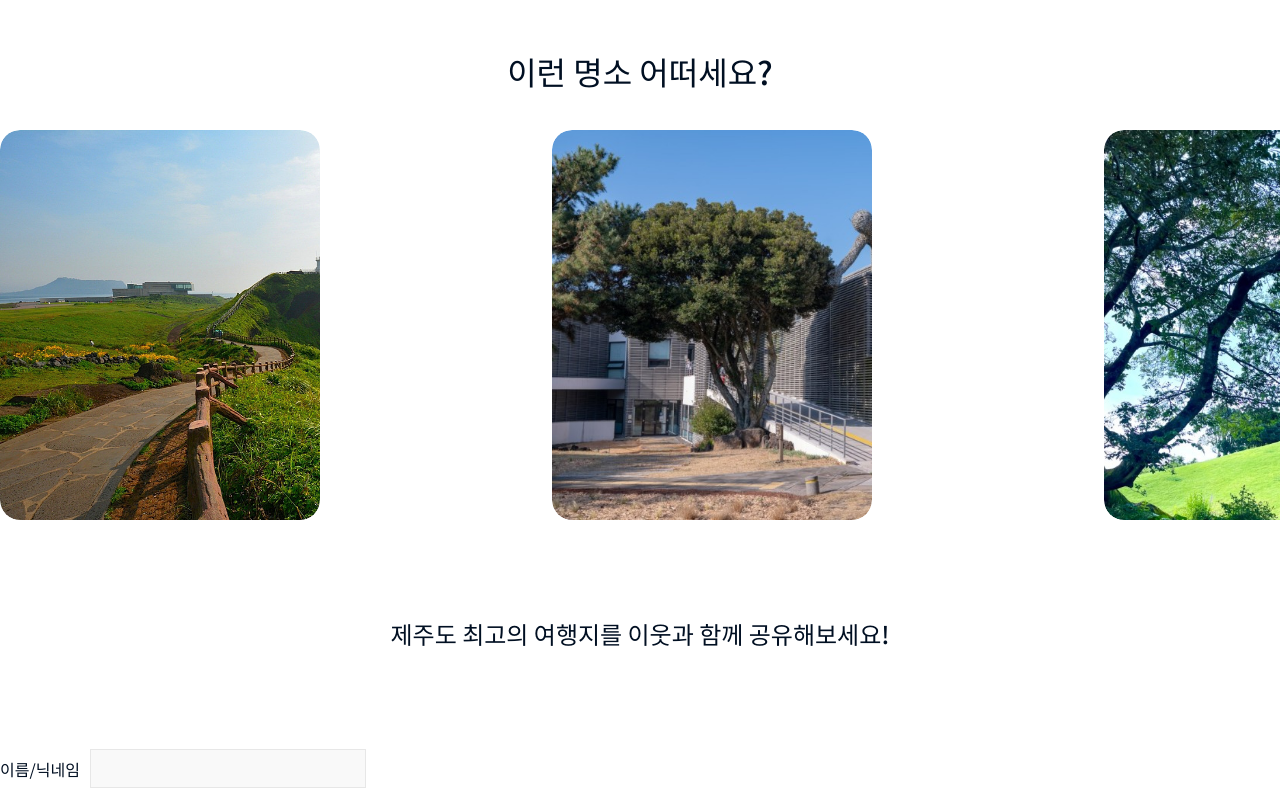
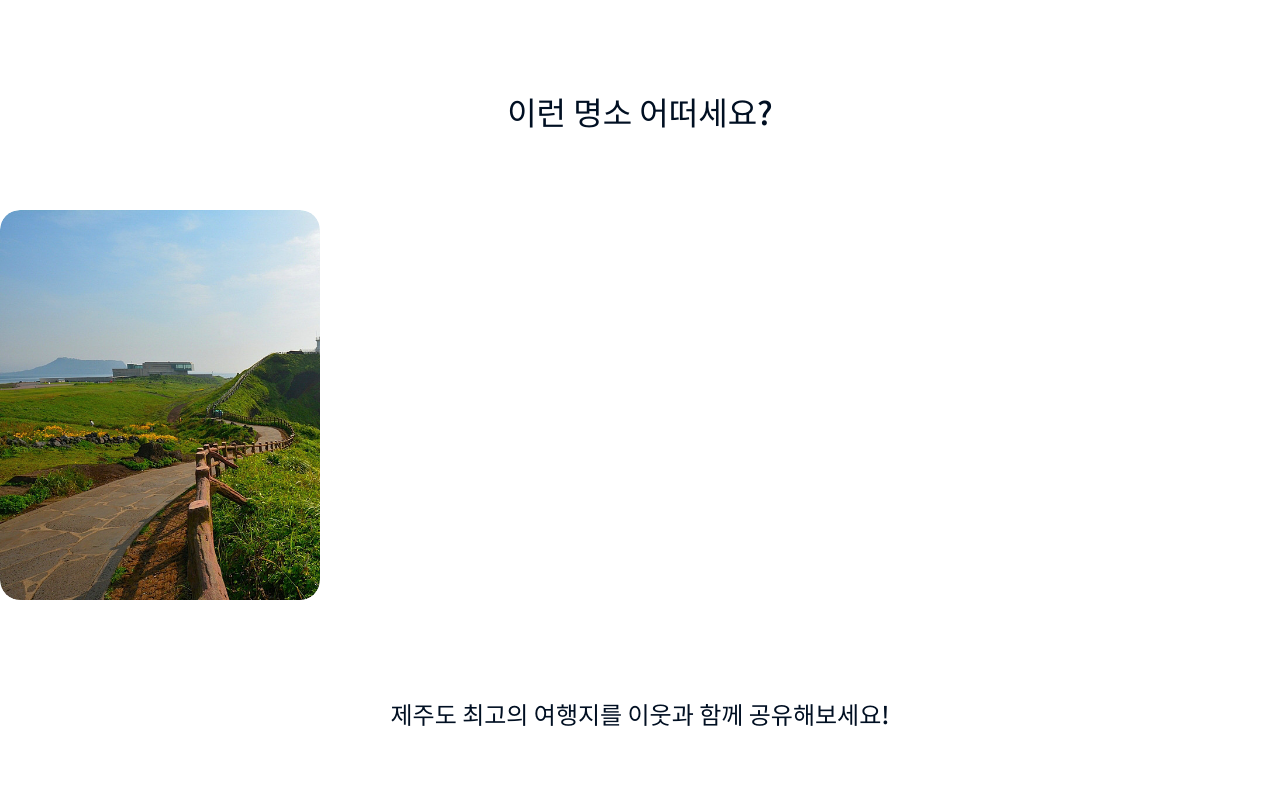
Before and after one commit to Kimjiwoo96/jejuThema-react, a React (Create React App) app: page / in a window 1280 px wide. Shown: the part 1560-2356 px from the top of the page. Built offline with nearby package versions, Linux system fonts and the light colour scheme; a web font is replaced by a local one.

Commit message:
댓글영역, 어트랙션 영역 슬라이드 반응형 수정

```diff
--- a/src/component/kjw/Comment.js
+++ b/src/component/kjw/Comment.js
@@ -12,11 +12,26 @@ function Comment(){
     const commentRegistration = (e) => {
         e.preventDefault()
 
-        if(window.confirm("댓글을 등록하시겠습니까?")){
-            setCommentdata((prev) => [{ nicknameValue, commentConText }, ...prev])
-            alert("댓글이 등록되었습니다")
-        };
+        if(nicknameValue == "" || commentConText == ""){
 
+            if(nicknameValue == "" && commentConText == ""){
+                alert("폼을 입력해주세요")
+            }else{
+                if(nicknameValue == ""){
+                    alert("이름 또는 닉네임을 입력해주세요")
+                }
+                if(commentConText == ""){
+                    alert("댓글내용을 입력해주세요")
+                }
+            }
+        }else{
+            if(window.confirm("댓글을 등록하시겠습니까?")){
+                setCommentdata((prev) => [{ nicknameValue, commentConText }, ...prev])
+                alert("댓글이 등록되었습니다")
+                setNicknameValue("")
+                setcommentConText("")
+            };
+        }
         // console.log("이것을 DB로 넘겨야함", commentdata)
     }
 
@@ -38,6 +53,7 @@ function Comment(){
                         <label for="nickname">이름/닉네임</label>
                         <input
                          type="text"
+                         placeholder="이름 or 닉네임"
                          id="nickname"
                          name="nickname"
                          value={nicknameValue}
@@ -48,6 +64,7 @@ function Comment(){
                         <textarea
                         name=""
                         id=""
+                        value={commentConText}
                         cols="30" rows="10"
                         placeholder="내용을 적어주세요"
                         onChange={commentConTextChange}
--- a/src/component/kjw/Maintext.js
+++ b/src/component/kjw/Maintext.js
@@ -1,6 +1,10 @@
 function Maintext(MText){
 
-    const center = {textAlign:"center",marginBottom:"40px"}
+    const center = {
+        textAlign:"center",
+        marginBottom:"80px",
+        marginTop : "40px"
+    }
 
     return(
        <div id="mainTitle" style={center}>
--- a/src/pages/Attraction_p.js
+++ b/src/pages/Attraction_p.js
@@ -12,20 +12,7 @@ import {Div} from "../js/CommonUi"
 
 function Attraction_p() {
 
-    const breakpoints = {
-        320: {
-          slidesPerView: 1.5,
-          spaceBetween: -50,
-        },
-        768: {
-          slidesPerView: 2.5,
-          spaceBetween: 100,
-        },
-        1320: {
-          slidesPerView: 4,
-          spaceBetween: 100,
-        }
-      }
+
 
     return (
 
@@ -35,16 +22,17 @@ function Attraction_p() {
             subTitle=""
         ></Maintext>
 
-        <div className={AttractionStyle.attractionDiv}>
+        <div className={`${AttractionStyle.attractionDiv} my-5` }>
         <Swiper
             modules={[Autoplay]}
             autoplay={{
                 delay: 3000,
                 disableOnInteraction : false
             }}
-            spaceBetween={50}
-            slidesPerView={4}
-            breakpoints={breakpoints}
+            centeredSlides={true}
+            spaceBetween={30}
+            slidesPerView={'auto'}
+            // breakpoints={breakpoints}
             loop = {true}
         >
         {
@@ -65,14 +53,15 @@ function Attraction_p() {
                                         <p>{el.txt}</p>
                                         <span>{el.Location}</span>
 
-                                        <ul
+
+                                    </section>
+                                    <ul
                                             className={AttractionStyle.hash}
                                         >
                                             <li>{el.hashTag[0]}</li>
                                             <li>{el.hashTag[1]}</li>
                                             <li>{el.hashTag[2]}</li>
-                                        </ul>
-                                    </section>
+                                    </ul>
 
                                 </div>
 
```
